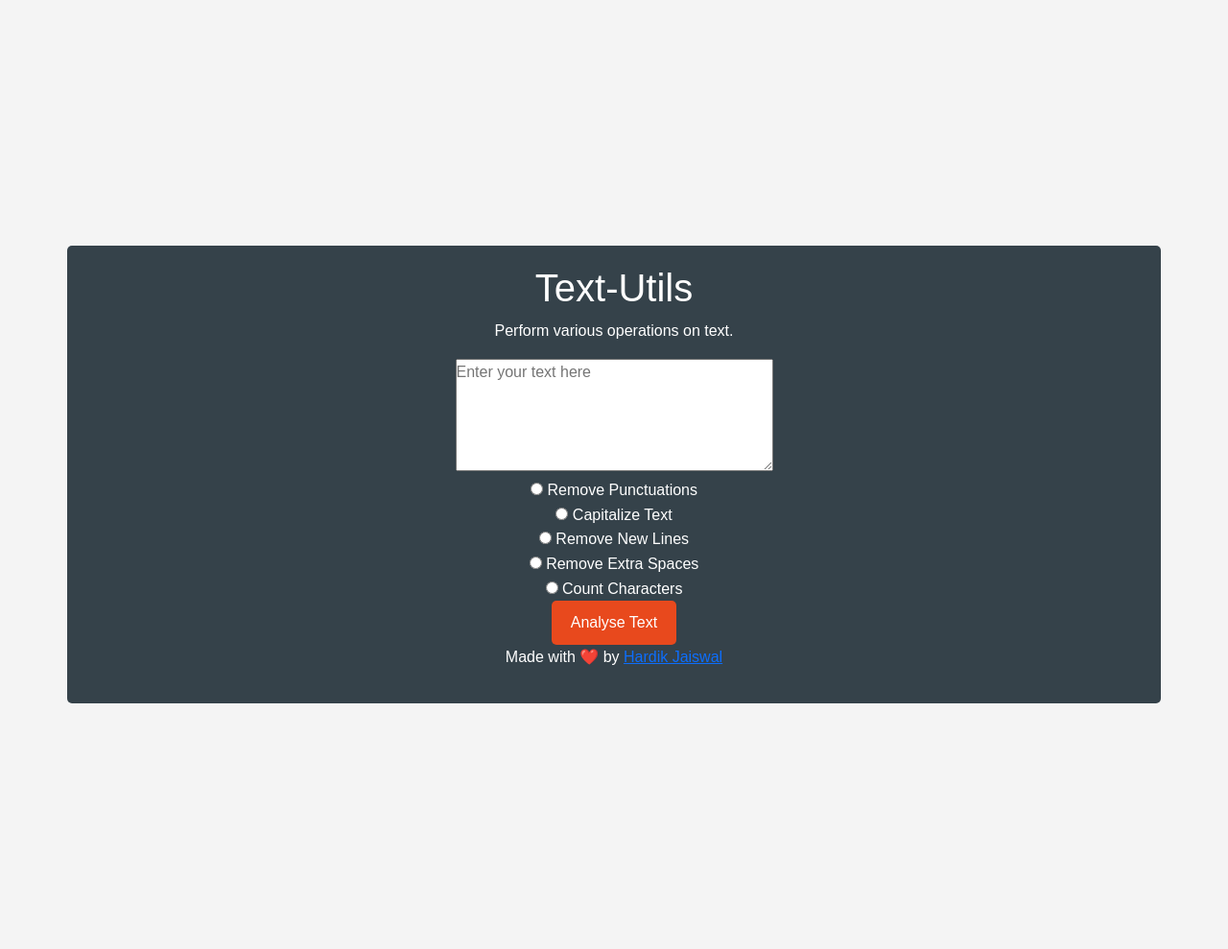
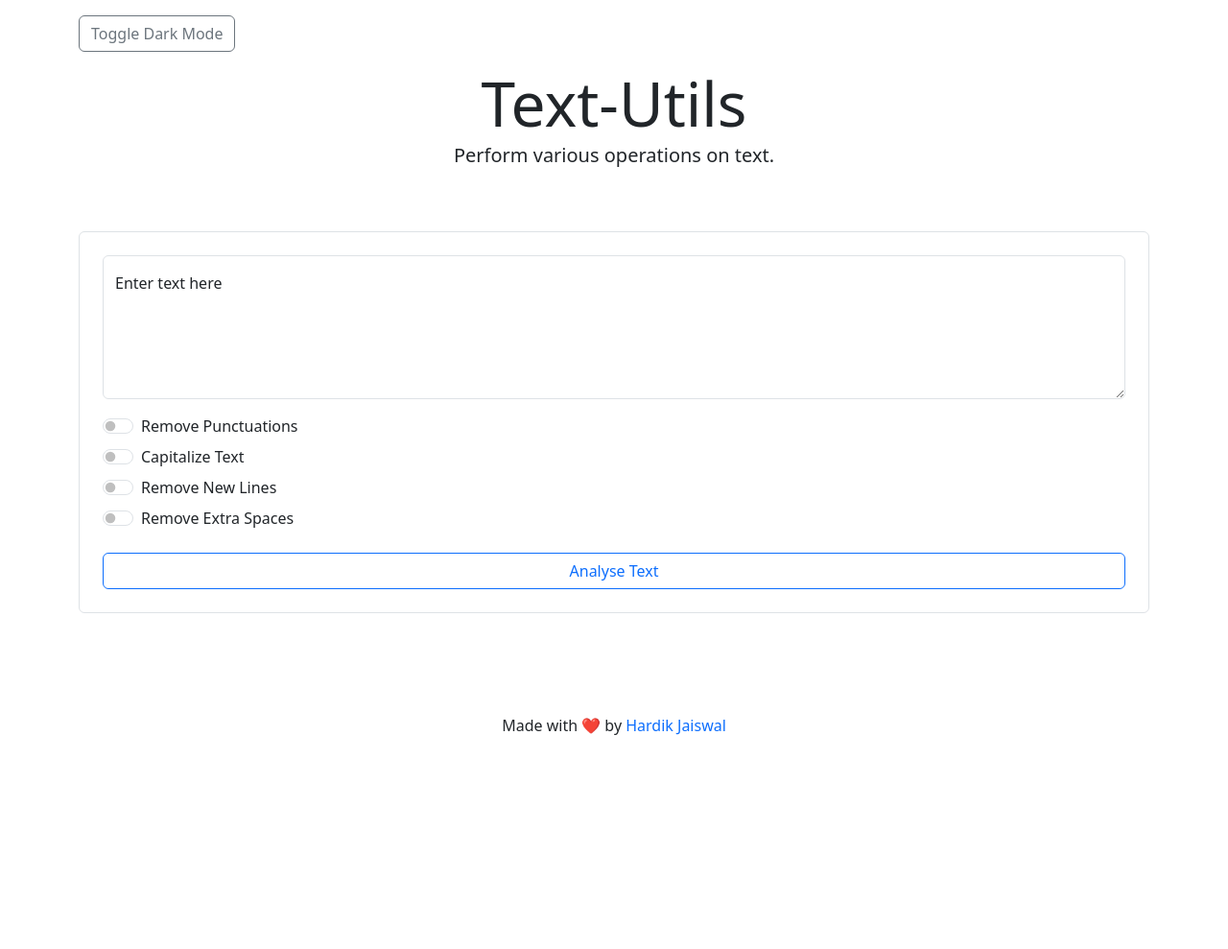
Before and after one commit to pythonicforge/learning-django, a Django app: page / in a window 1280 px wide. Shown: the whole page at 96% size. After the commit the page ends 766 px from the top, so only its background shows below. Run offline with Django 4.2, Linux system fonts and the light colour scheme.

Commit message:
added: style

```diff
--- a/mysite/mysite/urls.py
+++ b/mysite/mysite/urls.py
@@ -18,7 +18,6 @@ from django.contrib import admin
 from django.urls import path
 from . import views
 
-
 urlpatterns = [
     path('admin/', admin.site.urls),
     path('', views.home, name='home'),
--- a/mysite/mysite/views.py
+++ b/mysite/mysite/views.py
@@ -1,7 +1,4 @@
-# This file was not created by Django but by Hardik Jaiswal
-from django.http import HttpResponse
 from django.shortcuts import render
-
 
 def home(request):
     citations = {'author': 'Hardik Jaiswal'}
@@ -9,48 +6,32 @@ def home(request):
 
 def analyse_text(request):
     text = request.GET.get('text', '')
-    operation = request.GET.get('operation', 'off')
+    operations = request.GET.getlist('operation', [])
+    analyzed = text
 
-    if operation == 'removepunc':
+    if 'removepunc' in operations:
         punctuations = '''!()-[]{};:'"\,<>./?@#$%^&*_~'''
-        analyzed = ''
-        for char in text:
-            if char not in punctuations:
-                analyzed = analyzed + char
-        text = analyzed
-    if operation == 'capitalize':
-        analyzed = ''
-        for char in text:
-            analyzed = analyzed + char.upper()
-        text = analyzed
-    if operation == 'newlineremover':
-        analyzed = ''
-        for char in text:
-            if char != '\n' and char != '\r':
-                analyzed = analyzed + char
-        text = analyzed
-    if operation == 'spaceremover':
-        analyzed = ''
-        for index, char in enumerate(text):
-            if not (text[index] == ' ' and text[index+1] == ' '):
-                analyzed = analyzed + char
-        text = analyzed
-    if operation == 'charcount':
-        analyzed = ''
-        for char in text:
-            analyzed = analyzed + char
-        text = len(analyzed)
+        analyzed = ''.join(char for char in analyzed if char not in punctuations)
 
-    purpose = ""
-    if operation == 'removepunc':
-        purpose = "Removed Punctuations"
-    if operation == 'capitalize':
-        purpose = "Capitalized Text"
-    if operation == 'newlineremover':
-        purpose = "Removed New Lines"
-    if operation == 'spaceremover':
-        purpose = "Removed Extra Spaces"
-    if operation == 'charcount':
-        purpose = "Counted Characters"
+    if 'capitalize' in operations:
+        analyzed = analyzed.upper()
 
-    return render(request, 'analyse_text.html', {'analyzedText': text, 'purpose': purpose})
+    if 'newlineremover' in operations:
+        analyzed = analyzed.replace('\n', '').replace('\r', '')
+
+    if 'spaceremover' in operations:
+        analyzed = ' '.join(analyzed.split())
+
+    purposes = []
+    if 'removepunc' in operations:
+        purposes.append("Removed Punctuations")
+    if 'capitalize' in operations:
+        purposes.append("Capitalized Text")
+    if 'newlineremover' in operations:
+        purposes.append("Removed New Lines")
+    if 'spaceremover' in operations:
+        purposes.append("Removed Extra Spaces")
+
+    purpose = " and ".join(purposes) if purposes else "No Operation Performed"
+
+    return render(request, 'analyse_text.html', {'analyzedText': analyzed, 'purpose': purpose})
--- a/mysite/templates/index.html
+++ b/mysite/templates/index.html
@@ -1,38 +1,130 @@
 <!DOCTYPE html>
 <html lang="en">
-<head>
-    <meta charset="UTF-8">
-    <meta name="viewport" content="width=device-width, initial-scale=1.0">
-    <link href="https://cdn.jsdelivr.net/npm/bootstrap@5.3.3/dist/css/bootstrap.min.css" rel="stylesheet" integrity="sha384-QWTKZyjpPEjISv5WaRU9OFeRpok6YctnYmDr5pNlyT2bRjXh0JMhjY6hW+ALEwIH" crossorigin="anonymous">
-    <link rel="stylesheet" href="styles/style.css">
+  <head>
+    <meta charset="UTF-8" />
+    <meta name="viewport" content="width=device-width, initial-scale=1.0" />
+    <link
+      href="https://cdn.jsdelivr.net/npm/bootstrap@5.3.3/dist/css/bootstrap.min.css"
+      rel="stylesheet"
+      integrity="sha384-QWTKZyjpPEjISv5WaRU9OFeRpok6YctnYmDr5pNlyT2bRjXh0JMhjY6hW+ALEwIH"
+      crossorigin="anonymous"
+    />
     <title>Text-Utils</title>
-</head>
-<body>
-    <div class="container">
-        <h1>Text-Utils</h1>
-    <p>Perform various operations on text.</p>
-    <form action="/analyse-text" method="get">
-        <textarea name="text" id="text" placeholder="Enter your text here" style="margin: 0px; width: 331px; height: 117px;"></textarea>
-        <br/>
-        <input type="radio" name="operation" value="removepunc" id="removepunc">
-        <label for="removepunc">Remove Punctuations</label>
-        <br/>
-        <input type="radio" name="operation" value="capitalize" id="capitalize">
-        <label for="capitalize">Capitalize Text</label>
-        <br/>
-        <input type="radio" name="operation" value="newlineremover" id="newlineremover">
-        <label for="newlineremover">Remove New Lines</label>
-        <br/>
-        <input type="radio" name="operation" value="spaceremover" id="spaceremover">
-        <label for="spaceremover">Remove Extra Spaces</label>
-        <br/>
-        <input type="radio" name="operation" value="charcount" id="charcount">
-        <label for="charcount">Count Characters</label>
-        <br/>
-        <button type="submit">Analyse Text</button>
-    </form>
-    <p>Made with ❤️ by <a href="https://github.com/pythonicforge">Hardik Jaiswal</a></p>
+  </head>
+  <body data-bs-theme="light">
+    <div class="container-xl py-3">
+      <button id="themeToggleBtn" class="btn btn-outline-secondary">
+        Toggle Dark Mode
+      </button>
+      <div class="container-xl py-3">
+        <h1 class="display-3 text-center mb-0">Text-Utils</h1>
+        <p class="lead text-center mb-5">Perform various operations on text.</p>
+      </div>
+
+      <form action="/analyse-text" method="get" class="p-4 border rounded">
+        <div class="form-floating mb-3">
+          <textarea
+            name="text"
+            id="text"
+            placeholder="Enter your text here"
+            class="form-control"
+            style="height: 150px"
+            required
+          ></textarea>
+          <label for="text">Enter text here</label>
+        </div>
+
+        <div class="form-check form-switch mb-2">
+          <input
+            type="checkbox"
+            class="form-check-input"
+            role="switch"
+            name="operation"
+            value="removepunc"
+            id="removepunc"
+          />
+          <label class="form-check-label" for="removepunc"
+            >Remove Punctuations</label
+          >
+        </div>
+
+        <div class="form-check form-switch mb-2">
+          <input
+            type="checkbox"
+            class="form-check-input"
+            role="switch"
+            name="operation"
+            value="capitalize"
+            id="capitalize"
+          />
+          <label class="form-check-label" for="capitalize"
+            >Capitalize Text</label
+          >
+        </div>
+
+        <div class="form-check form-switch mb-2">
+          <input
+            type="checkbox"
+            class="form-check-input"
+            role="switch"
+            name="operation"
+            value="newlineremover"
+            id="newlineremover"
+          />
+          <label class="form-check-label" for="newlineremover"
+            >Remove New Lines</label
+          >
+        </div>
+
+        <div class="form-check form-switch mb-4">
+          <input
+            type="checkbox"
+            class="form-check-input"
+            role="switch"
+            name="operation"
+            value="spaceremover"
+            id="spaceremover"
+          />
+          <label class="form-check-label" for="spaceremover"
+            >Remove Extra Spaces</label
+          >
+        </div>
+
+        <button type="submit" class="btn btn-outline-primary w-100">
+          Analyse Text
+        </button>
+      </form>
+
+      <footer
+        class="text-center mt-4 position-absolute bottom-0 start-50 translate-middle-x p-3"
+      >
+        <p>
+          Made with ❤️ by
+          <a
+            href="https://github.com/pythonicforge"
+            class="text-decoration-none link-underline-opacity-100-hover"
+            >Hardik Jaiswal</a
+          >
+        </p>
+      </footer>
     </div>
 
-</body>
+    <script
+      src="https://cdn.jsdelivr.net/npm/bootstrap@5.3.3/dist/js/bootstrap.bundle.min.js"
+      integrity="sha384-YvpcrYf0tY3lHB60NNkmXc5s9fDVZLESaAA55NDzOxhy9GkcIdslK1eN7N6jIeHz"
+      crossorigin="anonymous"
+    ></script>
+    <script>
+      const themeToggleBtn = document.getElementById("themeToggleBtn");
+      const body = document.body;
+
+      themeToggleBtn.addEventListener("click", () => {
+        const currentTheme = body.getAttribute("data-bs-theme");
+        const newTheme = currentTheme === "light" ? "dark" : "light";
+        body.setAttribute("data-bs-theme", newTheme);
+        themeToggleBtn.textContent =
+          newTheme === "light" ? "Toggle Dark Mode" : "Toggle Light Mode";
+      });
+    </script>
+  </body>
 </html>
--- a/mysite/templates/styles/style.css
+++ /dev/null
@@ -1,36 +0,0 @@
-/* Basic Reset */
-* {
-    margin: 0;
-    padding: 0;
-    box-sizing: border-box;
-}
-
-/* Body Styles */
-body {
-    font-family: Arial, sans-serif;
-    background-color: #f4f4f4;
-    color: #333;
-    line-height: 1.6;
-}
-
-.container {
-    background: #35424a;
-    color: #ffffff;
-    text-align: center;
-    margin: 20% auto;
-    padding: 20px;
-    border-radius: 5px;
-}
-
-form > button {
-    background: #e8491d;
-    color: #ffffff;
-    border: none;
-    padding: 10px 20px;
-    cursor: pointer;
-    border-radius: 5px;
-}
-
-form > button:hover {
-    background: #c0392b;
-}
```
Also changed, not shown: mysite/templates/analyse_text.html (+57 -10 lines).
